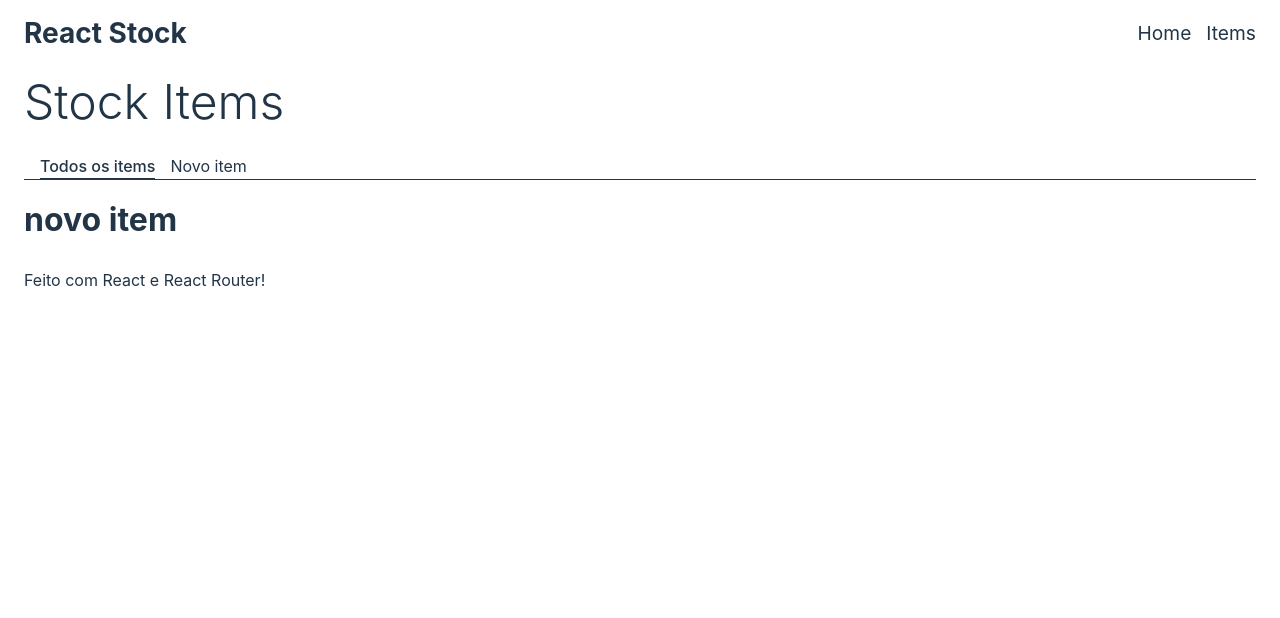
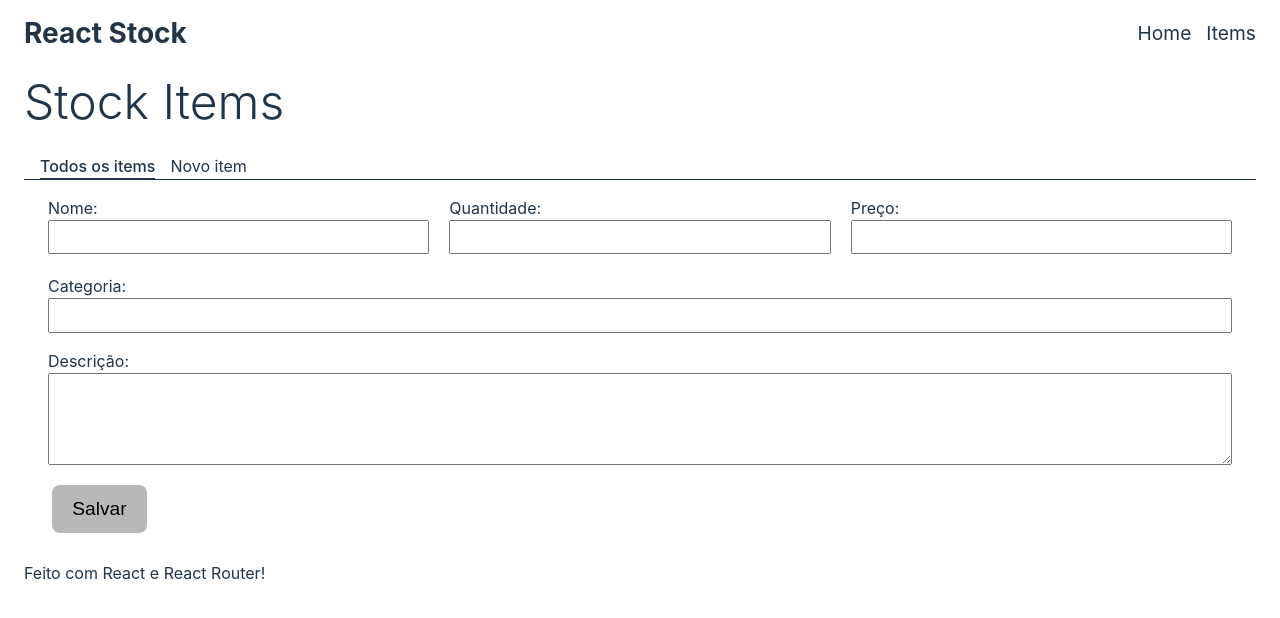
Before and after one commit to felipe0848/gestor-de-estoque--SPA-, a React (Vite) app: page /items/new-item in a window 1280 px wide. Shown: the top 618 px of the page. Built offline with nearby package versions, Linux system fonts and the light colour scheme.

Commit message:
Include NewItem page

```diff
--- /dev/null
+++ b/src/pages/HeaderItems/HeaderItems.css
@@ -0,0 +1,15 @@
+.navItems{
+    margin-bottom: 1rem;
+    padding: 1rem 0 0 1rem;
+    display: flex;
+    gap: 15px;
+    border-bottom: 1px solid #213547;
+}
+.selected{
+    font-weight: 500;
+    border-bottom: 1px solid #213547;
+}
+h2{
+    font-size: 3em;
+    font-weight: 300;
+}
--- a/src/pages/HeaderItems/HeaderItems.jsx
+++ b/src/pages/HeaderItems/HeaderItems.jsx
@@ -1,6 +1,6 @@
 import { Link, Outlet } from "react-router-dom";
-import Header from "../../Components/Header/Header";
 import { useState } from "react";
+import "./HeaderItems.css"
 
 export default function HeaderItems(){
     const [selected, setSelected] = useState("allItems")
--- a/src/pages/Items/Items.css
+++ b/src/pages/Items/Items.css
@@ -1,18 +1,3 @@
-.navItems{
-    margin-bottom: 1rem;
-    padding: 1rem 0 0 1rem;
-    display: flex;
-    gap: 15px;
-    border-bottom: 1px solid #213547;
-}
-.selected{
-    font-weight: 500;
-    border-bottom: 1px solid #213547;
-}
-h2{
-    font-size: 3em;
-    font-weight: 300;
-}
 button{
     margin: 0.25rem;
 }
--- a/src/pages/NewItem/NewItem.css
+++ b/src/pages/NewItem/NewItem.css
@@ -1,21 +1,27 @@
-.navItems{
-    margin-bottom: 1rem;
-    padding: 1rem 0 0 1rem;
+form{
     display: flex;
-    gap: 15px;
-    border-bottom: 1px solid #213547;
+    flex-direction: column;
+    margin: 0 1.5rem;
+    row-gap: 1rem;
 }
-.selected{
+.input{
+    display: flex;
+    flex-direction: column;
+    flex-grow: 1;
+}
+.input > input{
+    font-size: 1.3em;
+    padding: 0.2rem 0.5rem;
+}
+.inputs{
+    display: flex;
+    gap: 20px;
+    flex-wrap: wrap;
+}
+
+button{
+    padding: .75rem 1.2rem;
+    background-color: #b8b8b8;
+    font-size: 1.2rem;
     font-weight: 500;
-    border-bottom: 1px solid #213547;
 }
-h2{
-    font-size: 3em;
-    font-weight: 300;
-}
-button{
-    margin: 0.25rem;
-}
-.details{
-    background-color: rgb(48, 124, 175);
-}
--- a/src/pages/NewItem/NewItem.jsx
+++ b/src/pages/NewItem/NewItem.jsx
@@ -3,7 +3,35 @@ import "./NewItem.css"
 export default function NewItem(){
     return(
         <>
-            <h1>novo item</h1>
+            <form>
+                <div className="inputs">
+                    <div className="input">
+                        <label htmlFor="name">Nome:</label>
+                        <input type="text" id="name"/>
+                    </div>
+                    <div className="input">
+                        <label htmlFor="qtd">Quantidade:</label>
+                        <input type="number" id="qtd"/>
+                    </div>
+                    <div className="input">
+                        <label htmlFor="price">Preço:</label>
+                        <input type="number" id="price"/>
+                    </div>
+                    <div className="input">
+                        <label htmlFor="category">Categoria:</label>
+                        <input type="text" id="category"/>
+                    </div>
+                </div>
+                <div>
+                    <div className="input">
+                        <label htmlFor="Description">Descrição:</label>
+                        <textarea id="Description" cols="30" rows="6"></textarea>
+                    </div>
+                </div>
+                <div>
+                    <button type="submit">Salvar</button>
+                </div>
+            </form>
         </>
     )
 }
```
